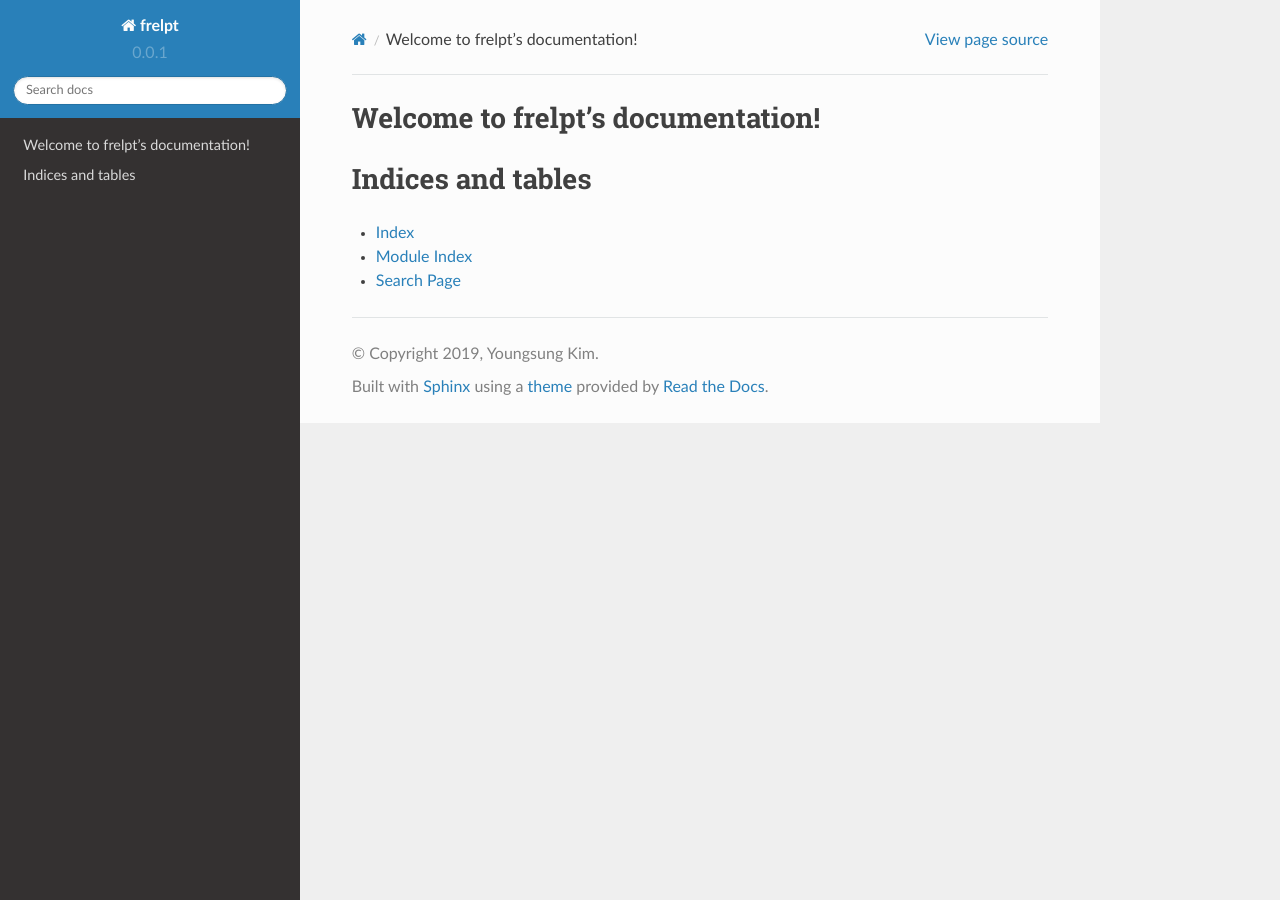
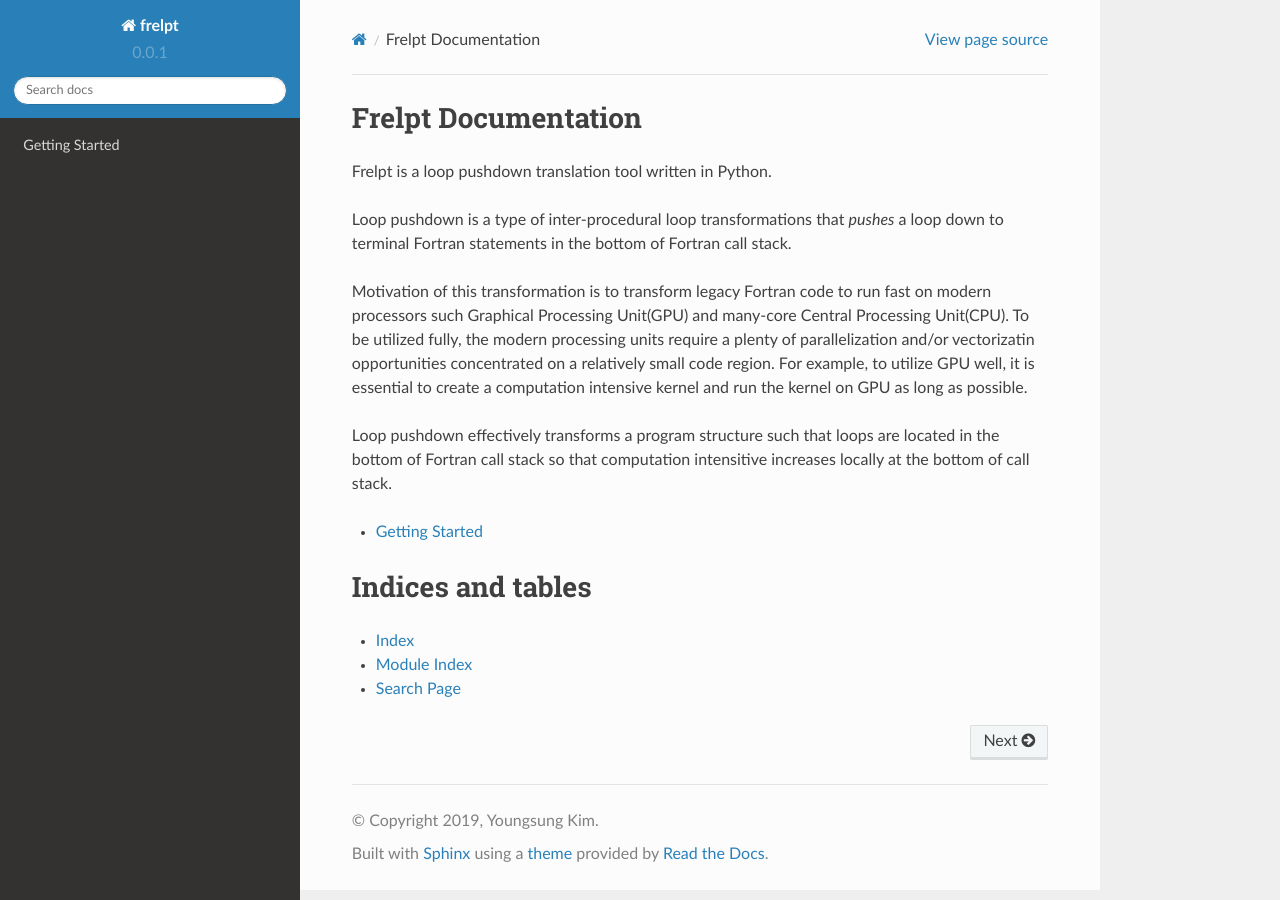
Before and after one commit to NCAR/Frelpt, a Sphinx documentation site: the page built from doc/source/index.rst, in a window 1280 px wide. Built offline with Sphinx 7.4.7 and the Read the Docs theme 2.0.0, drawn with Linux system fonts in a browser that asks for light colours.

Commit message:
added getting started

```diff
--- a/README.rst
+++ b/README.rst
@@ -1,6 +1,7 @@
-Loop pushdown translator
-==========================
+Loop pushdown translator (LPT)
+=================================
 
+Frelpt is a loop pushdown translation tool written in Python.
 
 Documentation
 ----------------
--- a/doc/source/index.rst
+++ b/doc/source/index.rst
@@ -3,13 +3,28 @@
    You can adapt this file completely to your liking, but it should at least
    contain the root `toctree` directive.
 
-Welcome to frelpt's documentation!
+Frelpt Documentation
 ==================================
+
+Frelpt is a loop pushdown translation tool written in Python.
+
+Loop pushdown is a type of inter-procedural loop transformations that *pushes* a loop down to terminal
+Fortran statements in the bottom of Fortran call stack.
+
+Motivation of this transformation is to transform legacy Fortran code to run fast on modern processors
+such Graphical Processing Unit(GPU) and many-core Central Processing Unit(CPU). To be utilized fully,
+the modern processing units require a plenty of parallelization and/or vectorizatin opportunities
+concentrated on a relatively small code region. For example, to utilize GPU well, it is essential
+to create a computation intensive kernel and run the kernel on GPU as long as possible.
+
+Loop pushdown effectively transforms a program structure such that loops are located in the bottom of
+Fortran call stack so that computation intensitive increases locally at the bottom of call stack.
+
 
 .. toctree::
    :maxdepth: 2
-   :caption: Contents:
 
+   getting_started
 
 
 Indices and tables
```
Also changed, not shown: doc/source/getting_started.rst (added, +9 -0 lines), 2 other files.
